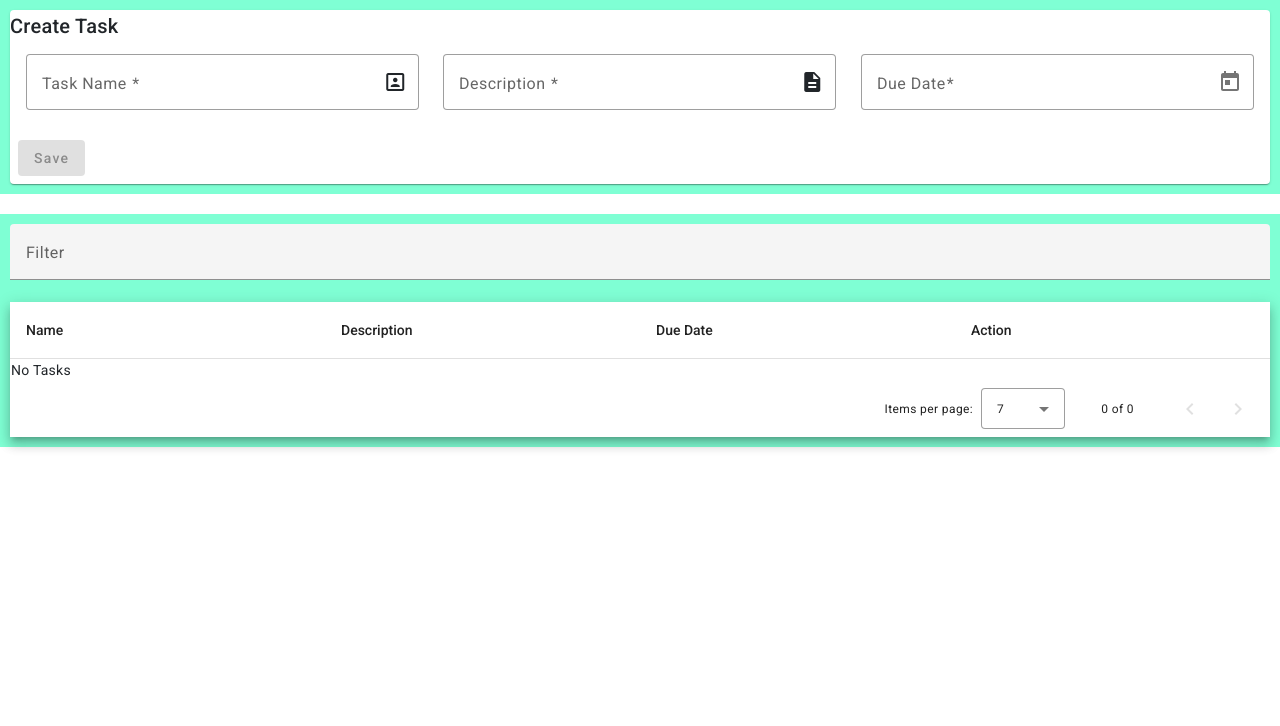
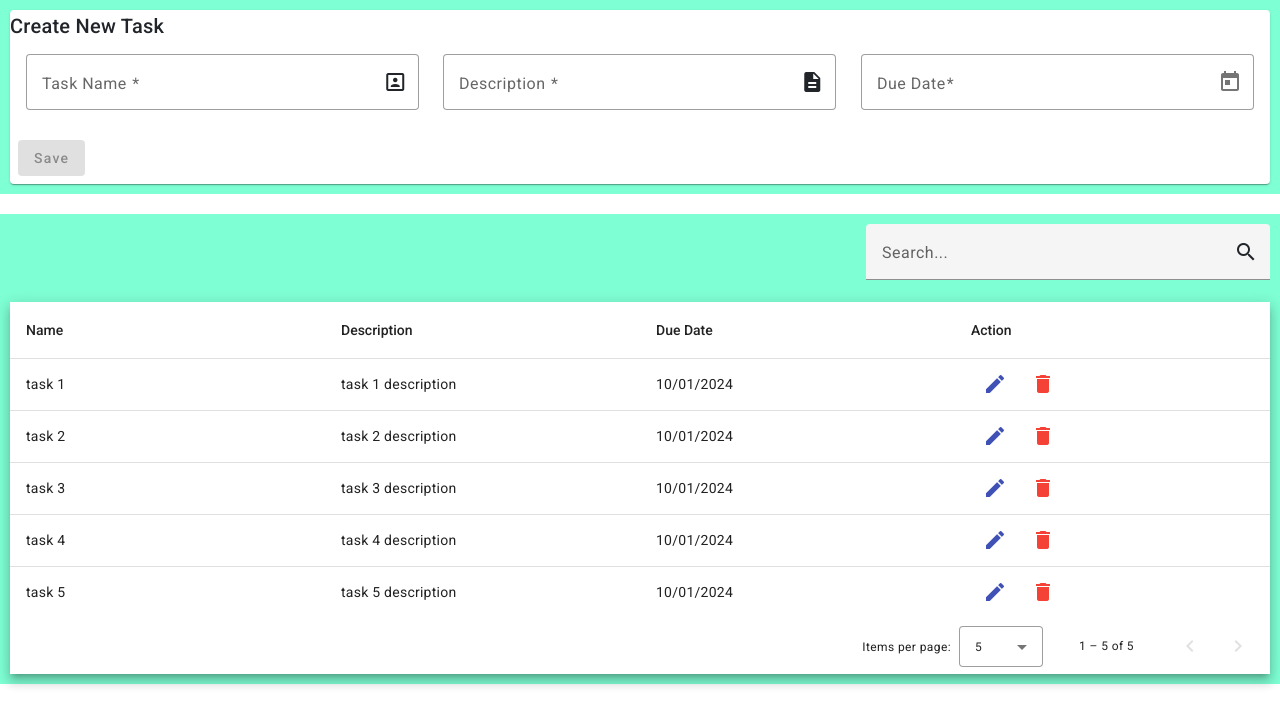
Before and after one commit to sammeta07/task-list, an Angular app: page /task-list in a window 1280 px wide. Shown: the top 726 px of the page. Built offline with nearby package versions, Linux system fonts and the light colour scheme.

Commit message:
new buildd

```diff
--- a/angular.json
+++ b/angular.json
@@ -40,7 +40,7 @@
                 {
                   "type": "initial",
                   "maximumWarning": "500kb",
-                  "maximumError": "1mb"
+                  "maximumError": "5mb"
                 },
                 {
                   "type": "anyComponentStyle",
--- a/src/app/app.component.html
+++ b/src/app/app.component.html
@@ -5,7 +5,7 @@
   <div id="createForm">
     <form [formGroup]="createTaskForm" (ngSubmit)="onSubmit(createTaskForm)">
         <mat-card>
-            <mat-card-title> <p>Create Task</p> </mat-card-title>
+            <mat-card-title> <p>Create New Task</p> </mat-card-title>
             <mat-card-content >
               <div class="row">
                 <div class="col-md-4">
--- a/src/app/task-list/task-list.component.html
+++ b/src/app/task-list/task-list.component.html
@@ -1,7 +1,19 @@
-<mat-form-field>
-  <mat-label>Filter</mat-label>
-  <input matInput (keyup)="applyFilter($event)" placeholder="Search..." #input>
-</mat-form-field>
+
+
+<div class="row">
+  <div class="col-md-4"></div>
+  <div class="col-md-4"></div>
+  <div class="col-md-4">
+    <mat-form-field>
+      <mat-label>Search...</mat-label>
+      <input matInput (keyup)="applyFilter($event)" placeholder="Search..." #input [(ngModel)]="searchText">
+        <mat-icon matSuffix *ngIf="!input.value">search</mat-icon>
+        <button (click)="clearSearch()" mat-icon-button matSuffix color="grey"   *ngIf="input.value">
+          <mat-icon>clear</mat-icon>
+        </button>
+    </mat-form-field>
+  </div>
+</div>
 
 <div class="mat-elevation-z8">
   <table mat-table [dataSource]="dataSource" matSort>
@@ -42,5 +54,5 @@
     </tr>
   </table>
 
-  <mat-paginator [pageSizeOptions]="[7, 10, 25, 100]" aria-label="Select page of users"></mat-paginator>
+  <mat-paginator [pageSizeOptions]="[5, 10, 25, 100]" aria-label="Select page of users"></mat-paginator>
 </div>
--- a/src/app/task-list/task-list.component.ts
+++ b/src/app/task-list/task-list.component.ts
@@ -21,6 +21,7 @@ export class TaskListComponent implements OnInit, AfterViewInit {
   dataSource!: MatTableDataSource<TaskForm>;
   displayedColumns: string[] = ['name', 'description', 'dueDate', 'action'];
   allListData:TaskForm[]=[];
+  searchText!:string;
 
   @ViewChild(MatPaginator) paginator !: MatPaginator;
   @ViewChild(MatSort) sort !: MatSort;
@@ -55,6 +56,14 @@ export class TaskListComponent implements OnInit, AfterViewInit {
     if (this.dataSource.paginator) {
       this.dataSource.paginator.firstPage();
     }
+  }
+  clearSearch(){
+    this.searchText='';
+    this.TS.dataChange.subscribe(res=>{
+      this.dataSource = new MatTableDataSource(res);
+      this.dataSource.paginator = this.paginator;
+      this.dataSource.sort = this.sort;
+    });
   }
 
 
--- a/src/app/task-list/task-service.service.ts
+++ b/src/app/task-list/task-service.service.ts
@@ -9,11 +9,11 @@ import { BehaviorSubject } from 'rxjs';
 })
 export class TaskServiceService {
   allListData: TaskForm[]=[
-    // { id:1,name :"task 1" ,description: "task 1 description", dueDate : "2024-01-10T18:30:00.000Z" },
-    // { id:2,name :"task 2" ,description: "task 2 description", dueDate : "2024-01-10T19:30:00.000Z" },
-    // { id:3,name :"task 3" ,description: "task 3 description", dueDate : "2024-01-10T20:30:00.000Z" },
-    // { id:4,name :"task 4" ,description: "task 4 description", dueDate : "2024-01-10T11:30:00.000Z" },
-    // { id:5,name :"task 5" ,description: "task 5 description", dueDate : "2024-01-10T10:30:00.000Z" },
+    { id:1,name :"task 1" ,description: "task 1 description", dueDate : "2024-01-10T18:30:00.000Z" },
+    { id:2,name :"task 2" ,description: "task 2 description", dueDate : "2024-01-10T19:30:00.000Z" },
+    { id:3,name :"task 3" ,description: "task 3 description", dueDate : "2024-01-10T20:30:00.000Z" },
+    { id:4,name :"task 4" ,description: "task 4 description", dueDate : "2024-01-10T11:30:00.000Z" },
+    { id:5,name :"task 5" ,description: "task 5 description", dueDate : "2024-01-10T10:30:00.000Z" },
   ]
   dataChange = new BehaviorSubject<TaskForm[]>(this.allListData);
   constructor() { }
```
Also changed, not shown: 6 other files (tests, documents, lock files or other folders).
